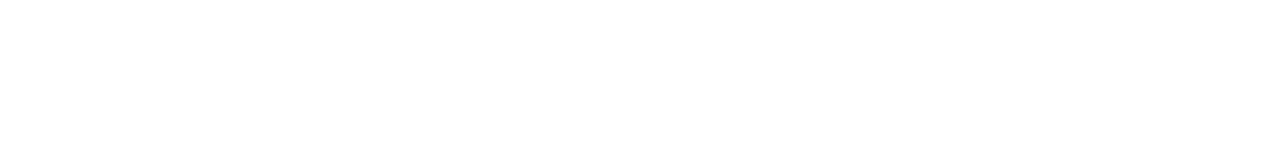
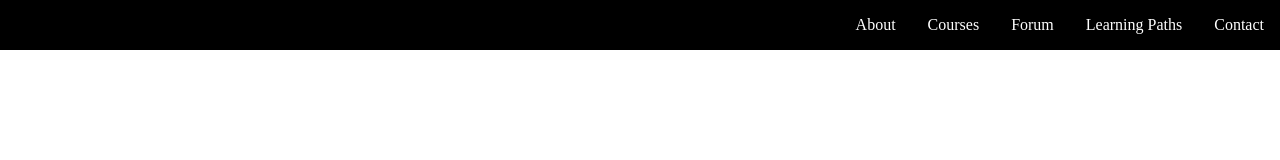
Before and after one commit to jiauddinbablu/new-practice, a plain HTML site: page navbar/index.html in a window 1280 px wide. Drawn offline with Linux system fonts and the light colour scheme.

Commit message:
add some new file

```diff
--- a/navbar/index.html
+++ b/navbar/index.html
@@ -8,6 +8,15 @@
     <link rel="stylesheet" href="style.css">
 </head>
 <body>
+    <div class="container">
+            <ul class="navbar">
+                <li><a href="#">About</a></li>
+                <li><a href="#">Courses</a></li>
+                <li><a href="#">Forum</a></li>
+                <li><a href="#">Learning Paths</a></li>
+                <li><a href="#">Contact</a></li>
+            </ul>
+    </div>
 
 </body>
 </html>
--- a/navbar/style.css
+++ b/navbar/style.css
@@ -0,0 +1,40 @@
+body{
+    margin: 0;
+    padding: 0;
+    box-sizing: border-box;
+    font-family: raleway;
+}
+
+a{
+    text-decoration: none;
+    color: #fff;
+}
+ul{
+    margin: 0;
+    padding: 0;
+}
+
+li{
+    list-style: none;
+}
+
+.container{
+    background-color: black;
+}
+.navbar{
+    display: flex;
+    flex-direction: row;
+    justify-content: flex-end;
+    /* padding: 1rem; */
+}
+.navbar li{
+    padding: 1rem;
+
+}
+
+@media screen and (max-width:500px) {
+    .navbar{
+        flex-direction: column;
+        align-items: center;
+    }
+}
```
